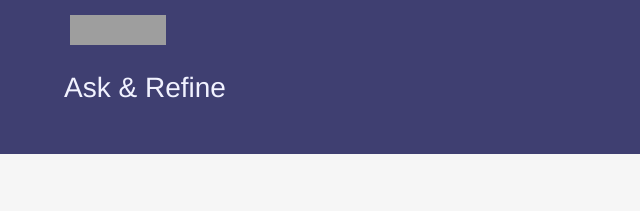
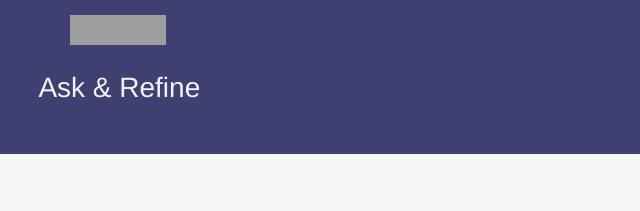
Before and after one commit to gmontagneCoveo/gmontagneCoveo.github.io, a plain HTML site: page index.html in a window 1280 px wide. Shown: the top 211 px of the page, 0-640 px from the left. Drawn offline with Linux system fonts and the light colour scheme; grey boxes are pictures that could not be loaded.

Commit message:
3 percent

```diff
--- a/index.html
+++ b/index.html
@@ -107,7 +107,7 @@
     </header>
     <div class="basic-portfolio-area ptb-10">
       <div class="col-md-3 col-sm-2"></div>
-        <div class="filter-menu mb-40" style="padding-left:5%">
+        <div class="filter-menu mb-40" style="padding-left:3%">
         <h1>Ask & Refine</h1>
       </div>
 		<p></p>
```
